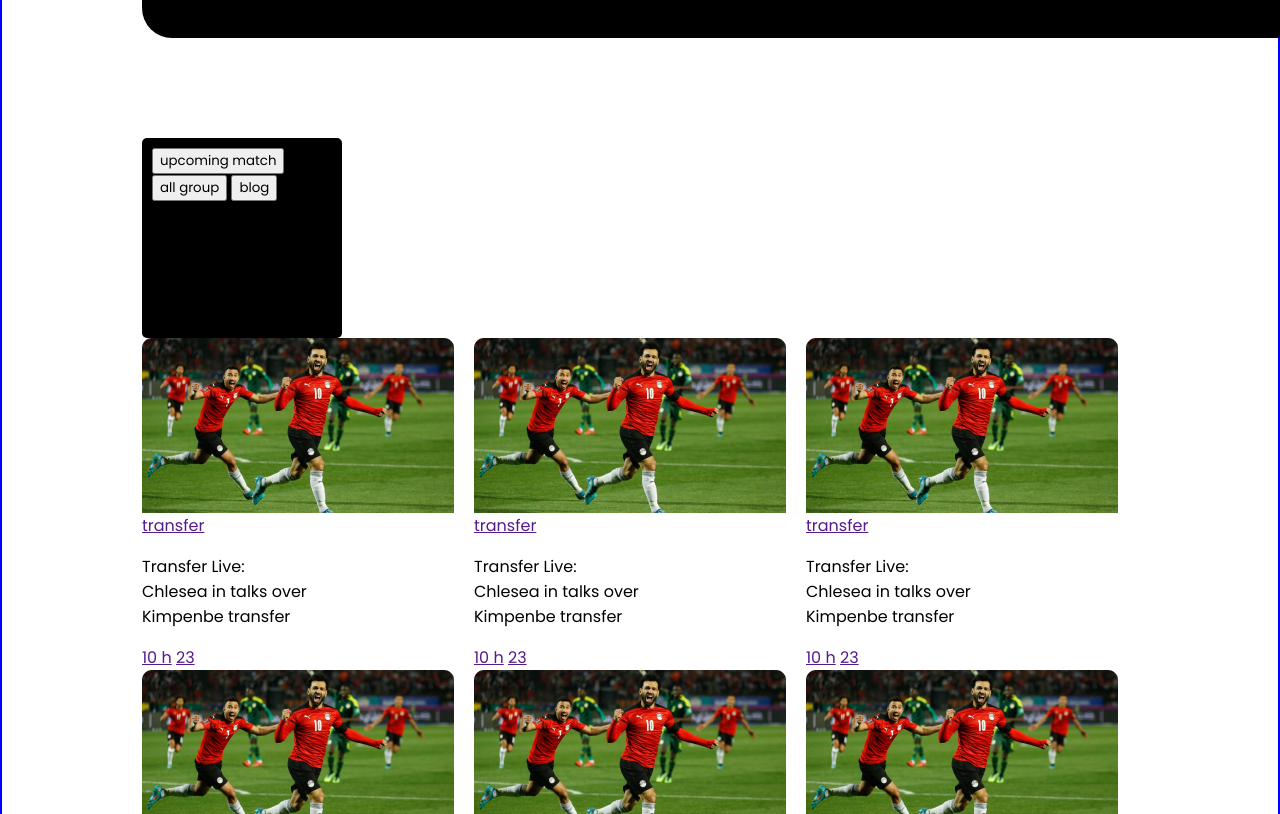
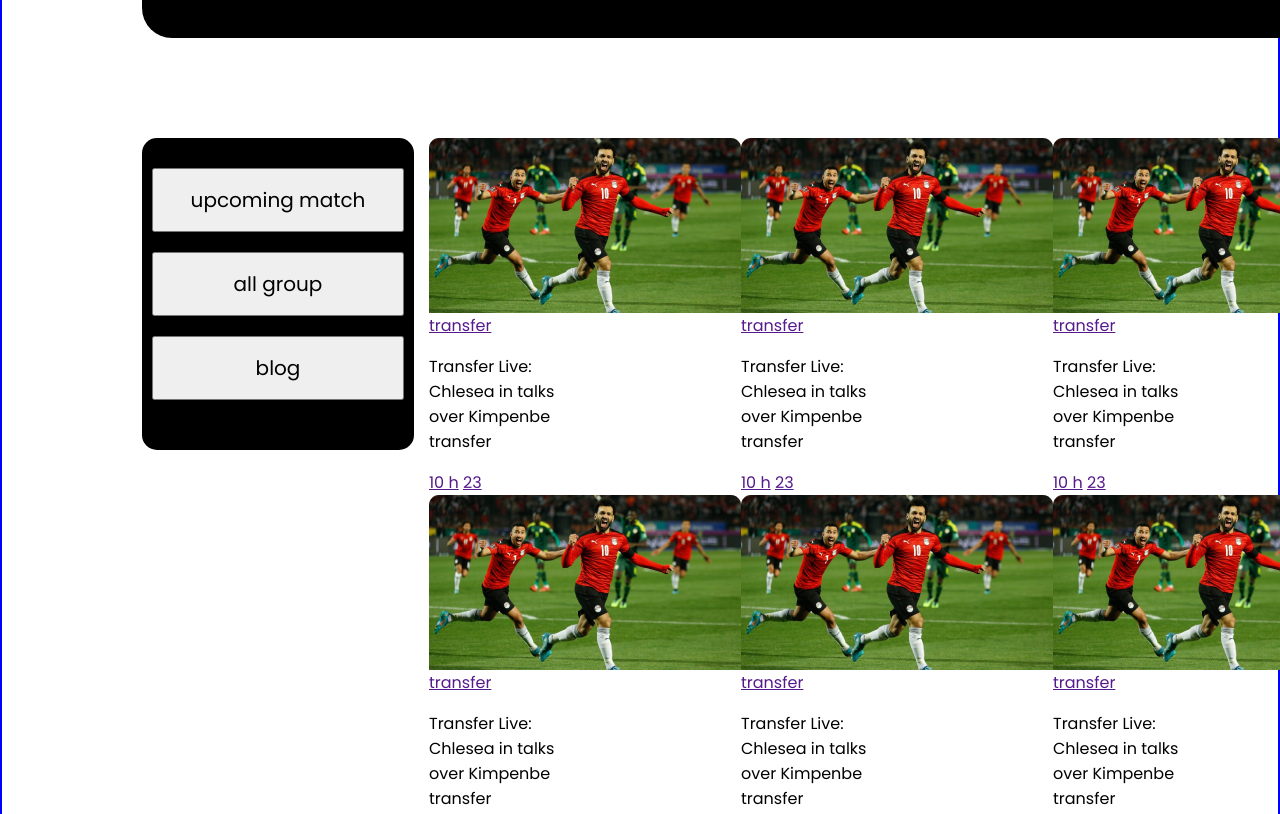
Before and after one commit to musabbir-m/world-cup, a plain HTML site: page index.html in a window 1280 px wide. Shown: the part 660-1474 px from the top of the page. Drawn offline with Linux system fonts and the light colour scheme.

Commit message:
added grid and flex

```diff
--- a/index.html
+++ b/index.html
@@ -33,10 +33,12 @@
     <!-- main section starts -->
     <section class="main-section">
 
+        <div class="sidbar-main-content">
+
             <div class="sidebar">
-            <button>upcoming match</button>
-            <button>all group</button>
-            <button>blog</button>
+                <button class="side-button">upcoming match</button>
+                <button class="side-button">all group</button>
+                <button class="side-button">blog</button>
             </div>
 
             <div class="main-content">
@@ -173,7 +175,7 @@
 
 
             </div>
-
+        </div>
     </section>
     <!-- main section ends -->
 
--- a/style.css
+++ b/style.css
@@ -119,15 +119,32 @@ header-section style ends
     size: 100%;
 }
 
+.sidbar-main-content {
+    display: flex;
+}
+
+.sidebar {
+    width: 312px;
+    height: 312px;
+    background-color: black;
+    border-radius: 15px;
+    padding: 10px;
+    margin-right: 15px;
+    display: flex;
+    flex-direction: column;
+}
+
+.side-button {
+    width: 252px;
+    height: 64px;
+    color: black;
+    font-weight: 500;
+    font-size: 20px;
+    padding: 10px;
+    margin-top: 20px;
+}
+
 .main-content {
     display: grid;
     grid-template-columns: repeat(3, 1fr);
 }
-
-.sidebar {
-    width: 200px;
-    height: 200px;
-    background-color: black;
-    border-radius: 5px;
-    padding: 10px;
-}
```
Lines whose indentation alone changed are shown as unchanged.
